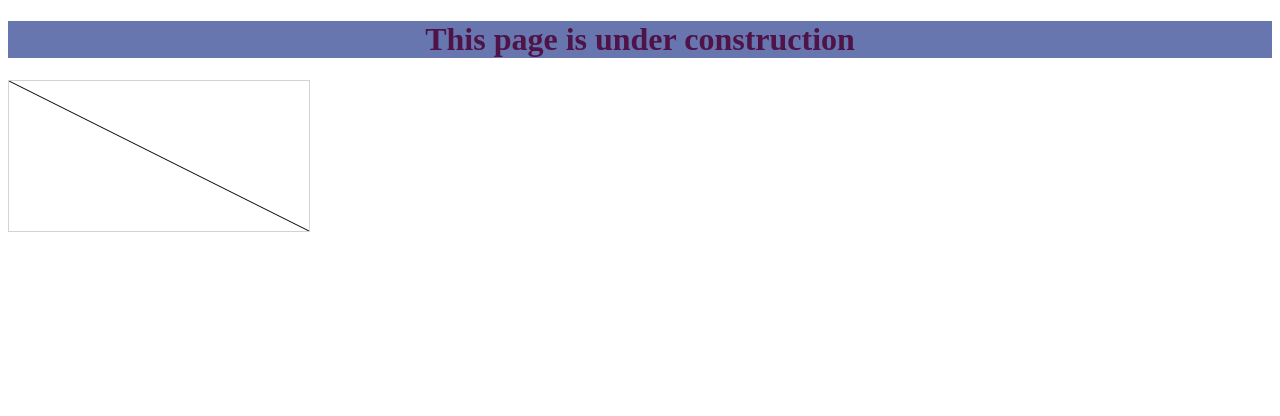
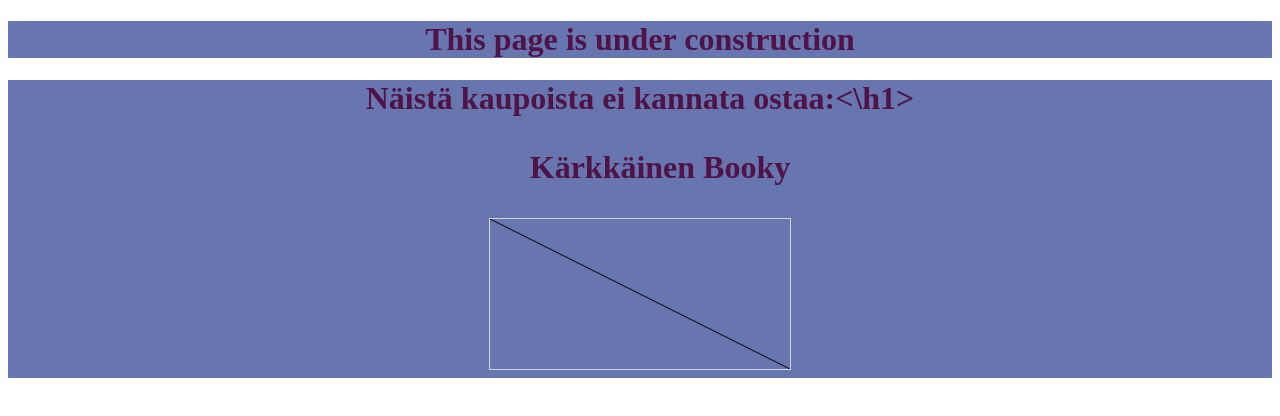
Before and after one commit to hm-lewis/hm-lewis.github.io, a plain HTML site: page index.html in a window 1280 px wide. Drawn offline with Linux system fonts and the light colour scheme.

Commit message:
Update index.html

```diff
--- a/index.html
+++ b/index.html
@@ -13,6 +13,11 @@
     </head>
     <body>
     <h1>This page is under construction</h1>
+    <h1>Näistä kaupoista ei kannata ostaa:<\h1>
+        <ul>
+            Kärkkäinen
+            Booky
+        </ul>
         <canvas id="myCanvas" width="300" height="150" style="border:1px solid #d3d3d3;">
 Your browser does not support the HTML5 canvas tag.</canvas>
 
```
